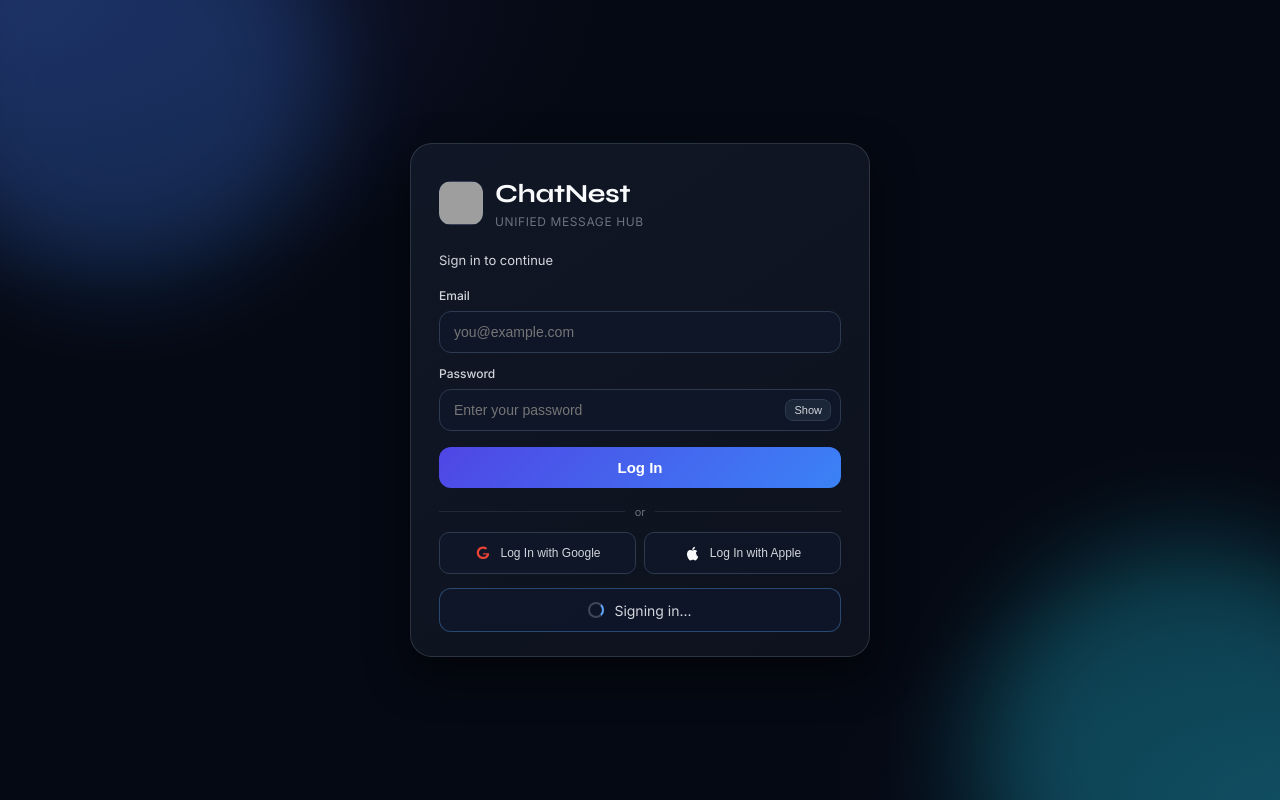
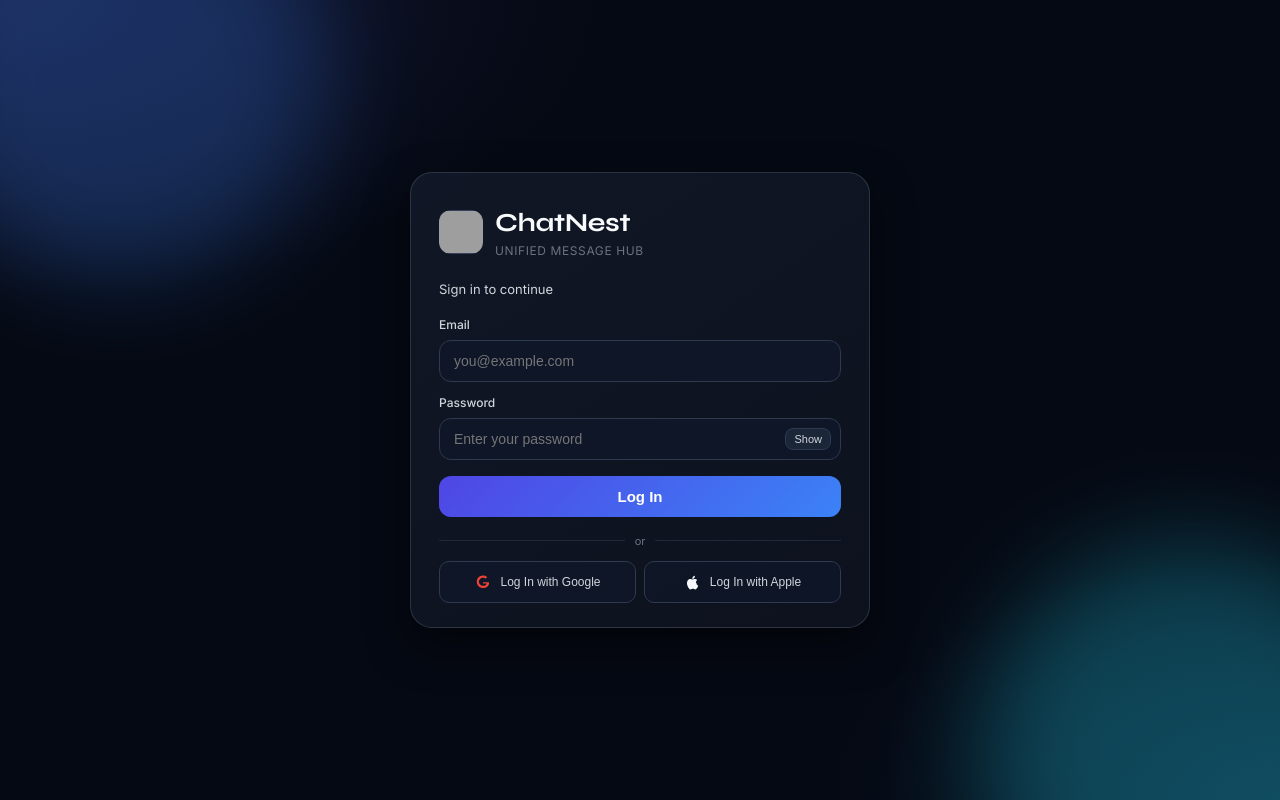
Before and after one commit to SheikhUbaid9/ChatNest, a Python web app: template ui/templates/index.html in a window 1280 px wide. Run offline with Jinja, Linux system fonts and the light colour scheme; the template is opened without the code that fills it, so the values that code supplies are empty; grey boxes are pictures that could not be loaded.

Commit message:
Fix hidden attribute display in UI styles

```diff
--- a/ui/static/style.css
+++ b/ui/static/style.css
@@ -35,6 +35,11 @@
   --transition:   all 0.2s cubic-bezier(0.4,0,0.2,1);
 }
 
+/* Ensure hidden elements stay hidden when component styles set display. */
+[hidden] {
+  display: none !important;
+}
+
 /* ── Reset ─────────────────────────────────────────── */
 *, *::before, *::after { box-sizing: border-box; margin: 0; padding: 0; }
 
```
